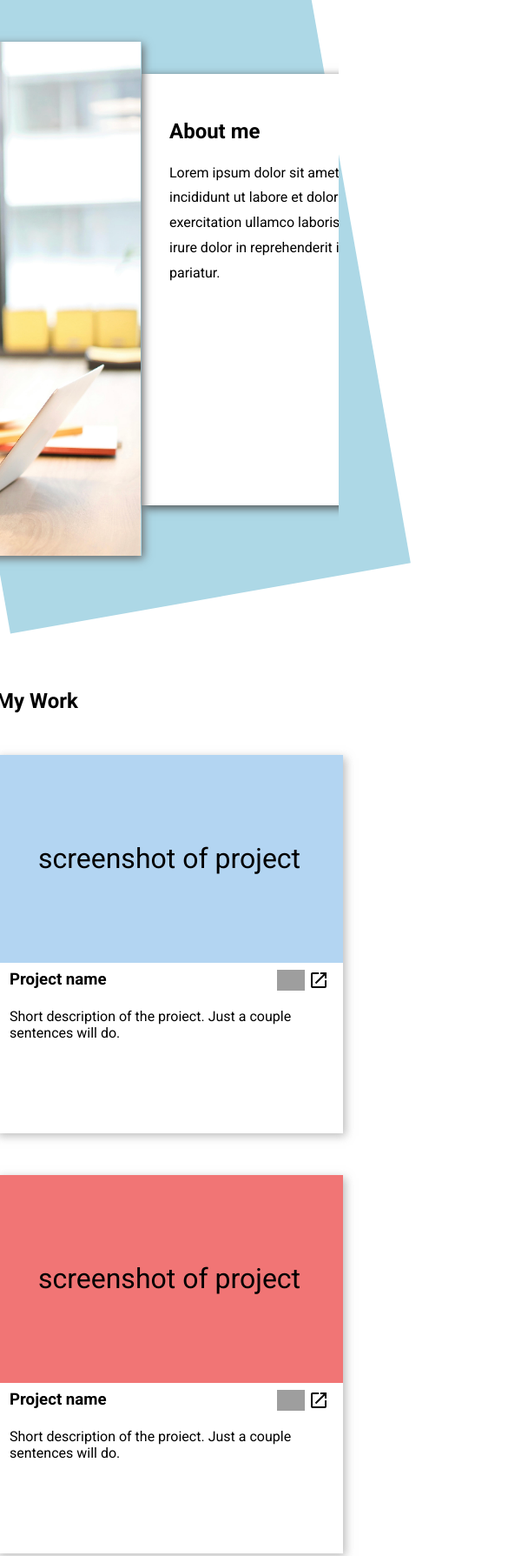
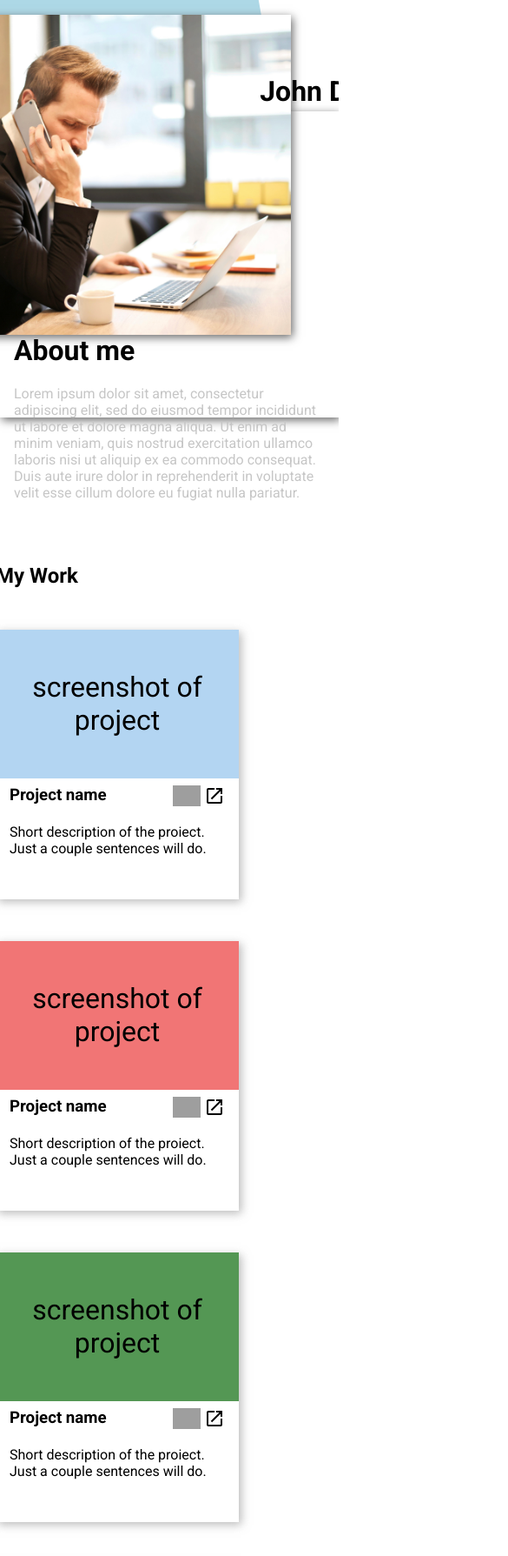
Before and after one commit to ecruzreal/homepage, a plain HTML site: page index.html in a window 390 px wide. Shown: the top 1789 px of the page at 87% size, 585 px wide, since content can reach past the window. Drawn offline with Linux system fonts and the light colour scheme; grey boxes are pictures that could not be loaded.

Commit message:
Substantial progress on media query for tabelt-sized screens

```diff
--- a/index.html
+++ b/index.html
@@ -11,14 +11,23 @@
 </head>
 <body>
     <header>
+        <div class="tablet-text">
+            <picture class="tablet-top">
+                <h1>John Doe</h1>
+                <img src="img/Screenshot 2024-09-28 at 12.55.42 AM.png" alt="header-img" id="tablet-img">
+            </picture>
+            <h1>About me</h1>
+            <p>
+                Lorem ipsum dolor sit amet, consectetur adipiscing elit, sed do eiusmod tempor incididunt ut labore et dolore magna aliqua. Ut enim ad minim veniam, quis nostrud exercitation ullamco laboris nisi ut aliquip ex ea commodo consequat.
+                Duis aute irure dolor in reprehenderit in voluptate velit esse cillum dolore eu fugiat nulla pariatur.
+            </p>
+        </div>
         <div class="header-box">
             <div class="header-top">
-                <div class="header-inner">
-                    <img src="img/Screenshot 2024-09-28 at 12.55.42 AM.png" alt="" id="header-img">
-                    <span class="img-name">John Doe</span>
-                </div>
+                <img src="img/Screenshot 2024-09-28 at 12.55.42 AM.png" alt="" id="header-img">
+                <span class="img-name">John Doe</span>
             </div>
-            <section class="header-text">
+            <div class="right-side">
                 <h1>About me</h1>
                 <p>
                     Lorem ipsum dolor sit amet, consectetur adipiscing elit, sed do eiusmod tempor incididunt ut labore et dolore magna aliqua. Ut enim ad minim veniam, quis nostrud exercitation ullamco laboris nisi ut aliquip ex ea commodo consequat.
@@ -29,7 +38,7 @@
                     <a href="#"><img class="h-butt" src="https://cdn.jsdelivr.net/gh/devicons/devicon@latest/icons/linkedin/linkedin-plain.svg" alt="linkedin"></a>
                     <a href="#"><img class="h-butt" src="https://cdn.jsdelivr.net/gh/devicons/devicon@latest/icons/twitter/twitter-original.svg" alt="X"></a>
                 </section>
-            </section>
+            </div>
         </div>
     </header>
     <div class="grid-container">
@@ -158,7 +167,11 @@
                 <a href=""><img src="https://cdn.jsdelivr.net/gh/devicons/devicon@latest/icons/twitter/twitter-original.svg" alt="X"></a>
             </section>
         </section>
-        <img src="img/pexels-olly-859265.jpg" alt="">
+        <picture>
+            <source srcset="img/pexels-olly-859265.jpg" media="(min-width:1000px)">
+            <source srcset="img/tablet-footer.png">
+            <img class="footer-img" src="img/pexels-olly-859265.jpg" alt="">
+        </picture>
     </footer>
 </body>
 </html>
--- a/style.css
+++ b/style.css
@@ -1,5 +1,6 @@
 
 body{
+    align-items: center;
     margin: 0;
     padding: 0;
     overflow-x: hidden;
@@ -9,14 +10,23 @@ body{
 /* HEADER */
 header{
     display: flex;
-    height: 90vh;
+    height: 40em;
     overflow: hidden;
+    overflow-x: hidden;
     justify-content: center;
+}
+
+.tablet-text{
+    display: none;
 }
 
 .header-box{
     display: flex;
-    margin-top: 3rem;
+    margin-top: 8rem;
+    height: 25em;
+    width: 70em;
+    background-color: white;
+    box-shadow: 2px 3px 10px rgb(78, 78, 78);
 }
 
 header::before{
@@ -31,13 +41,12 @@ header::before{
     transform: rotate(-10deg); /* Adjust the tilt angle */
     z-index: -1; /* Send it behind the content */
      transform-origin: top left; /* Pivot point of the rotation */
-    width: 120%; /* Make it slightly wider to cover the tilt */
-    height: 90vh;
+    height: 35em;
 }
 
 #header-img{
-    height: 70vh;
-    position: absolute;
+    height: 30em;
+    box-shadow: 2px 3px 10px rgb(103, 103, 103);
 }
 
 .img-name{
@@ -53,26 +62,26 @@ header::before{
     display: flex;
     align-items: center;
     justify-content: center;
-    min-width: 70vh;
-    max-height: 70vh;
+    max-height: 40em;
+    width: 40em;
     position: relative;
-    box-shadow: 2px 3px 10px rgb(103, 103, 103);
-    z-index: 1;
 }
 
-.header-inner{
-    display: flex;
-    justify-content: center;
-    height: 70vh;
+.right-side{
+    padding: 1rem;
 }
 
+.right-side > p{
+    color: rgb(198, 198, 198);
+}
+
+/*
 .header-text{
     margin-top: 2.3rem;
-    position: relative;
     padding-top: 2rem;
     padding-left: 2rem;
     padding-right: 2rem;
-    width: 70vh;
+    width: 90vh;
     height: 55vh;
     min-width: 40vh;
     background-color: white;
@@ -82,9 +91,9 @@ header::before{
 .header-text > p{
     line-height: 1.8rem;
 }
+*/
 
 .header.buttons{
-    margin-top: 7.5rem;
     position: relative;
     display: flex;
     bottom: 0;
@@ -106,7 +115,7 @@ header::before{
 
 .projects-grid{
     display: grid;
-    grid-template-columns: repeat(3, minmax(400px, 1fr));
+    grid-template-columns: repeat(3, minmax(300px, 1fr));
     grid-template-rows: repeat(3, auto);
     gap: 3rem;
     padding: 2rem;
@@ -120,9 +129,9 @@ header::before{
 }
 
 .project-card{
-    height: 20vh;
-    width: 400px;
-    height: 435px;
+    height: 10em;
+    width: 300px;
+    height: 335px;
     box-shadow: 3px 3px 10px rgba(158, 158, 158, 0.697);
 }
 
@@ -149,6 +158,7 @@ header::before{
     justify-content: center;
     align-items: center;
     font-size: 2rem;
+    text-align: center;
 }
 
 .project-desc{
@@ -183,13 +193,14 @@ header::before{
     background-color: rgb(197, 130, 197);
 }
 
+/* FOOTER */
 footer{
     background-color: lightblue;
     display: flex;
     justify-content: center;
     align-items: center;
     gap: 1.5rem;
-    height: 60vh;
+    height: 30em;
 }
 
 .contact-me{
@@ -204,7 +215,7 @@ footer{
 }
 
 .contact-me > p{
-    width: 25vw;
+    width: 15em;
 }
 
 .phone-number > img,
@@ -229,15 +240,110 @@ footer{
     gap: 1.5rem;
 }
 
-footer > img{
-    height: 50vh;
+.footer-img{
+    height: 25em;
 }
 
 /* tablet formatting */
 @media(max-width: 1000px){
 
+    header::before{
+        width: 115%;
+        top: -12em;
+        left: -12em;
+    }
+
     .projects-grid{
-        grid-template-columns: repeat(2, minmax(400px, 1fr));
+        grid-template-columns: repeat(2, minmax(280px, 1fr));
+    }
+
+    .project-card{
+        width: 280px;
+        height: 310px;
+    }
+
+    .header-box{
+        display: none;
+    }
+
+    .tablet-text{
+        display: block;
+        width: 35em;
+        height: 20em;
+        background-color: white;
+        position: relative;
+        top: 20%;
+        padding: 1rem;
+        box-shadow: 2px 3px 10px rgb(103, 103, 103);
+    }
+
+    .tablet-top > h1{
+        position: relative;
+        top: 35%;
+        right: -90%;
+    }
+
+    .tablet-text > p{
+       font-size: 1rem;
+       color: rgb(198, 198, 198);
+    }
+
+    #tablet-img{
+        height: 23em;
+        box-shadow: 2px 3px 10px rgb(103, 103, 103);
+    }
+
+    .tablet-top{
+        position: static;
+        height: 23em;
+        min-width: 23em;
+        float: inline-start;
+        margin-top: -13rem;
+        margin-right: 1rem;
+        margin-left: -3rem;
+        margin-bottom: 5rem;
+    }
+
+    .clearfix::after {
+        content: "";
+        clear: both;
+        display: table;
+      }
+
+    /*
+
+    .header-box{
+        width: 65vw;
+        height: 50vh;
+        min-width: 600px;
+    }
+
+    #header-img{
+        height: 50vh;
+    }
+
+    .header-top{
+        height: 50vh;
+        min-width: 50vh;
+        float: left;
+        top: -30%;
+        left: -7%;
+    }
+
+    .header-text{
+        margin-top: 5rem;
+        margin-right: 8rem;
+        width: 90vh;
+        height: 45vh;
+        min-width: 60vh;
+    }
+
+    .header-text > p{
+        text-wrap: wrap;
+    }
+    */
+    .header.buttons{
+        visibility: hidden;
     }
 
 }
@@ -247,6 +353,7 @@ footer > img{
 
     .projects-grid{
         grid-template-columns: repeat(1, minmax(400px, 1fr));
+        padding: .5rem;
     }
 
 }
```
Also changed, not shown: 1 other file.
